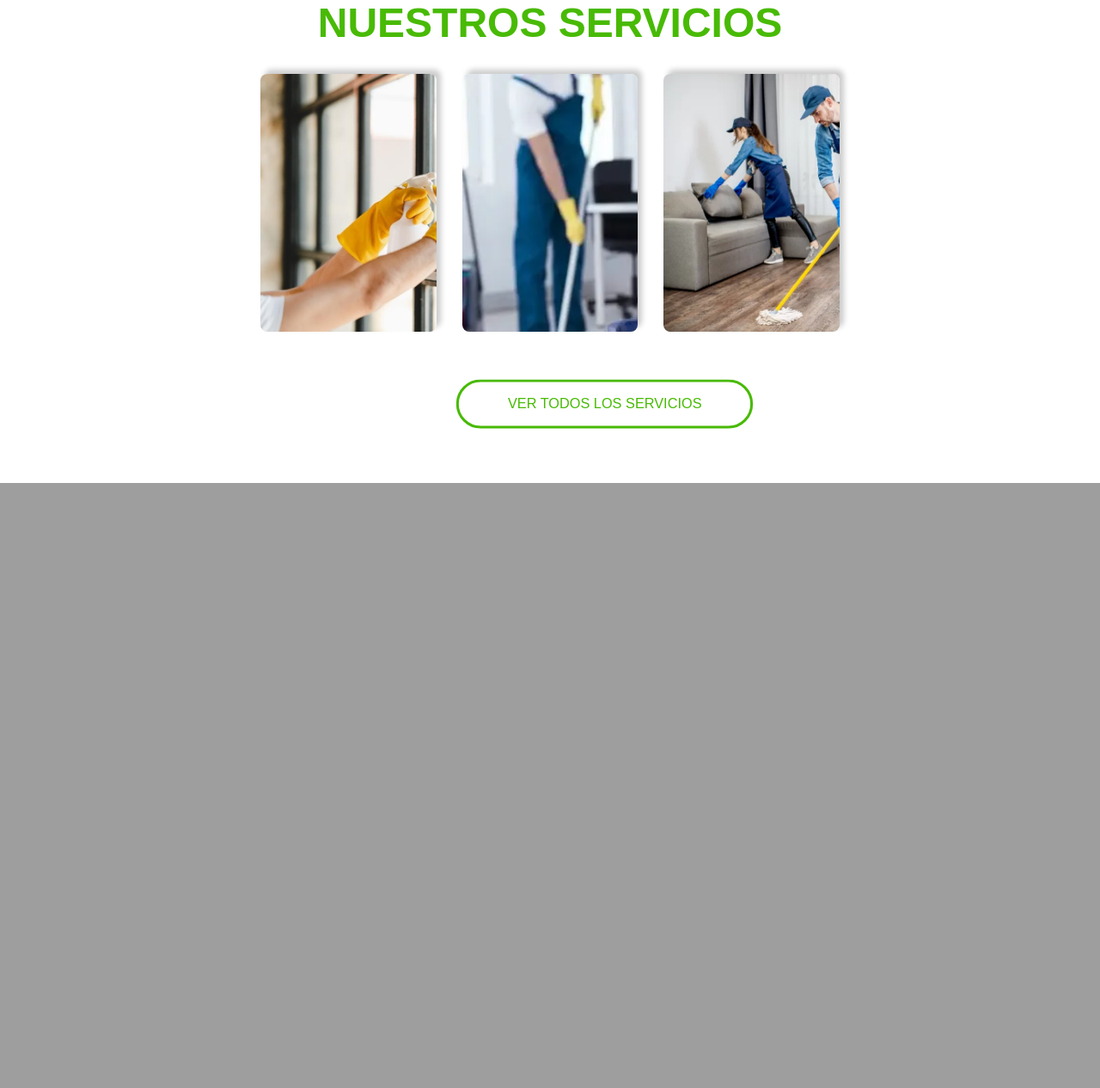
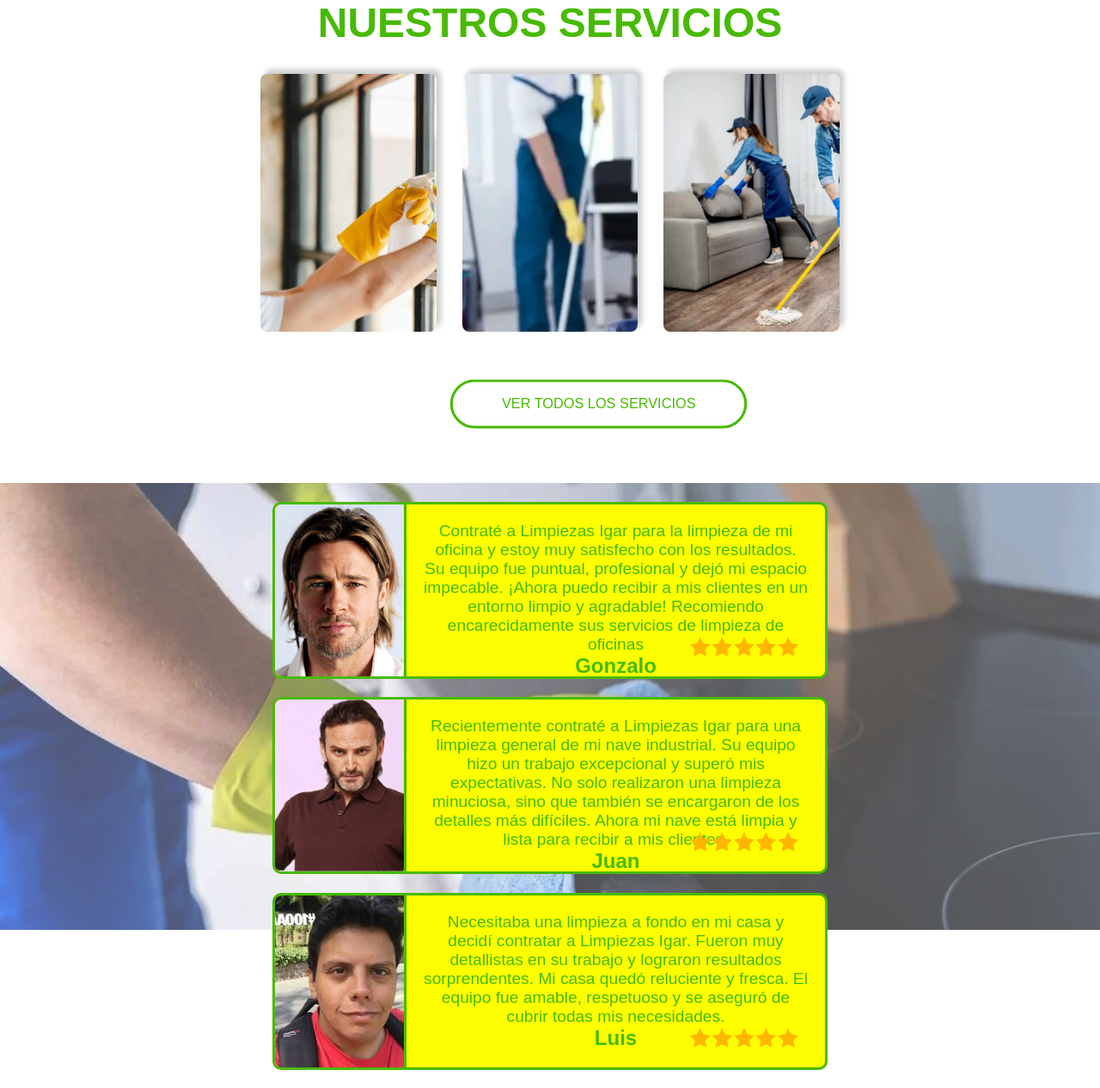
Before and after one commit to danielgc81/LimpiezasIgarWEB, a PHP site: page / in a window 1280 px wide. Shown: the part 859-2125 px from the top of the page at 86% size. Before the commit the page ends 1421 px from the top, so only its background shows below. Run offline with PHP 8.4, Linux system fonts and the light colour scheme.

Commit message:
HTML de la parte de reseñas y estilado

```diff
--- a/CSS/styles.css
+++ b/CSS/styles.css
@@ -200,7 +200,7 @@
    color: var(--color-secundario);
 }
 
-/*Estilos de la eccion de servicios*/
+/*Estilos de la seccion de servicios*/
 
 .main__services {
    min-width: 100%;
@@ -294,7 +294,7 @@
 
 .service__link {
    position: relative;
-   left: 35%;
+   left: 34%;
 }
 
 .service__button {
@@ -316,3 +316,83 @@
    background-color: var(--color-secundario);
    color: var(--color-principal);
 }
+
+/* Estilos de las Reseñas*/
+.main__reviews {
+   min-height: 88dvh;
+   background-image: url("../src/img/reseñas-fondo.png");
+   background-size: cover;
+   background-position: 0 -200px;
+   background-repeat: no-repeat;
+}
+
+.main__reviews-container {
+   max-width: 100%;
+   min-height: 88dvh;
+   display: flex;
+   flex-direction: column;
+   align-items: center;
+   justify-content: space-evenly;
+}
+
+.reviews__review {
+   max-width: 50%;
+   max-height: 200px;
+   border: 3px solid var(--color-principal);
+   background-color: var(--color-secundario);
+   color: var(--color-principal);
+   display: flex;
+   border-radius: 10px;
+   view-timeline-name: --service;
+   view-timeline-axis: block;
+   animation-timeline: --service;
+   animation-name: show;
+   animation-range: entry 5% cover 20%;
+   transition: all 300ms ease-in;
+}
+
+.reviews__review:hover {
+   transform: scale(1.05,1.05);
+}
+
+.review__img-customer > img{
+   max-width: 150px;
+   min-height: 200px;
+   object-fit: cover;
+   border-radius: 7px;
+   border-top-right-radius: 0;
+   border-bottom-right-radius: 0;
+   border-right: 3px solid var(--color-principal);
+}
+
+.review__person {
+   padding: 20px;
+   width: 80%;
+   display: flex;
+   flex-direction: column;
+   flex-wrap: nowrap;
+   justify-content: space-between;
+   align-items: center;
+   min-height: 100%;
+}
+
+.review__text {
+   font-size: 1.2rem;
+   text-align: center;
+}
+
+.review__user-name {
+   font-size: 1.5rem;
+   font-weight: 800;
+}
+
+.review__user-name:hover {
+   text-decoration: underline;
+}
+
+.review__five--stars {
+   position: absolute;
+   width: 8rem;
+   bottom: -8px;
+   right: 30px;
+}
--- a/index.html
+++ b/index.html
@@ -5,7 +5,7 @@
    <meta name="viewport" content="width=device-width, initial-scale=1.0">
    <link rel="icon" href="src/img/logo_empresa.png">
    <link rel="stylesheet" href="CSS/styles.css">
-   <title>Limpiezas Igar - Empresa de Limpieza Top 1% Mundial</title>
+   <title>Limpiezas Igar - Limpieza Top 1% Mundial</title>
 </head>
 <body>
    <header class="header">
@@ -36,7 +36,7 @@
       <div class="scroll__line"></div>
    </header>
    <main class="main__content">
-      <div class="main__presentation">
+      <section class="main__presentation">
          <div class="presentation__info">
             <h1 class="presentation__title"><span class="title__background">Limpiezas</span> Iga<span class="title__white">r</span></h1>
             <p class="presentation__text">
@@ -56,8 +56,8 @@
                <a href="mailto:limpiezasigar69@gmail.com" class="link">limpiezasigar69@gmail.com</a>
             </p>
          </div>
-      </div>
-      <div class="main__services">
+      </section>
+      <section class="main__services">
          <div class="services__info">
             <h2 class="services__title">NUESTROS SERVICIOS</h2>
             <div class="services__options">
@@ -106,9 +106,46 @@
                </button>
             </a>
          </div>
-      </div>
-      <div class="main__reviews">
-
+      </section>
+      <section class="main__reviews">
+         <article class="main__reviews-container">
+            <div class="reviews__review">
+               <div class="review__img-customer">
+                  <img src="src/img/gonzalo.png" alt="Gonzalo">
+               </div>
+               <div class="review__person">
+                  <p class="review__text">
+                     Contraté a Limpiezas Igar para la limpieza de mi oficina y estoy muy satisfecho con los resultados. Su equipo fue puntual, profesional y dejó mi espacio impecable. ¡Ahora puedo recibir a mis clientes en un entorno limpio y agradable! Recomiendo encarecidamente sus servicios de limpieza de oficinas
+                  </p>
+                  <p class="review__user-name">Gonzalo</p>
+               </div>
+               <img src="src/img/imagen-5Estrellas.png" alt="5 Esrellas de Valoracion" class="review__five--stars">
+            </div>
+            <article class="reviews__review">
+               <div class="review__img-customer">
+                  <img src="src/img/Juan.png" alt="Juan">
+               </div>
+               <div class="review__person">
+                  <p class="review__text">
+                     Recientemente contraté a Limpiezas Igar para una limpieza general de mi nave industrial. Su equipo hizo un trabajo excepcional y superó mis expectativas. No solo realizaron una limpieza minuciosa, sino que también se encargaron de los detalles más difíciles. Ahora mi nave está limpia y lista para recibir a mis clientes.
+                  </p>
+                  <p class="review__user-name">Juan</p>
+               </div>
+               <img src="src/img/imagen-5Estrellas.png" alt="5 Esrellas de Valoracion" class="review__five--stars">
+            </article>
+            <article class="reviews__review">
+               <div class="review__img-customer">
+                  <img src="src/img/luis.png" alt="Luis">
+               </div>
+               <div class="review__person">
+                  <p class="review__text">
+                     Necesitaba una limpieza a fondo en mi casa y decidí contratar a Limpiezas Igar. Fueron muy detallistas en su trabajo y lograron resultados sorprendentes. Mi casa quedó reluciente y fresca. El equipo fue amable, respetuoso y se aseguró de cubrir todas mis necesidades.
+                  </p>
+                  <p class="review__user-name">Luis</p>
+               </div>
+               <img src="src/img/imagen-5Estrellas.png" alt="5 Esrellas de Valoracion" class="review__five--stars">
+            </article>
+         </div>
       </div>
    </main>
    <footer class="footer"></footer>
```
Also changed, not shown: src/img/Juan.png (added), src/img/gonzalo.png (added), src/img/imagen-5Estrellas.png (added), src/img/luis.png (added), src/img/reseñas-fondo.png (added).
